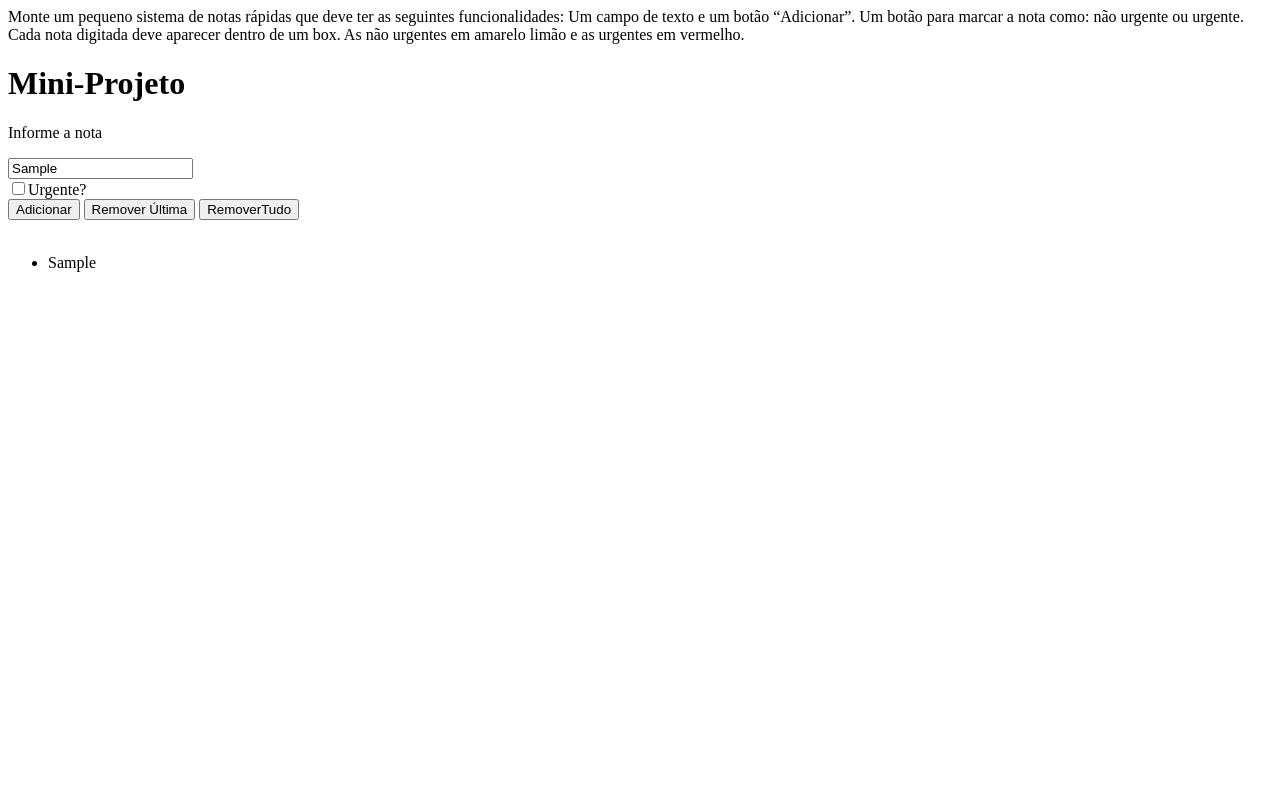
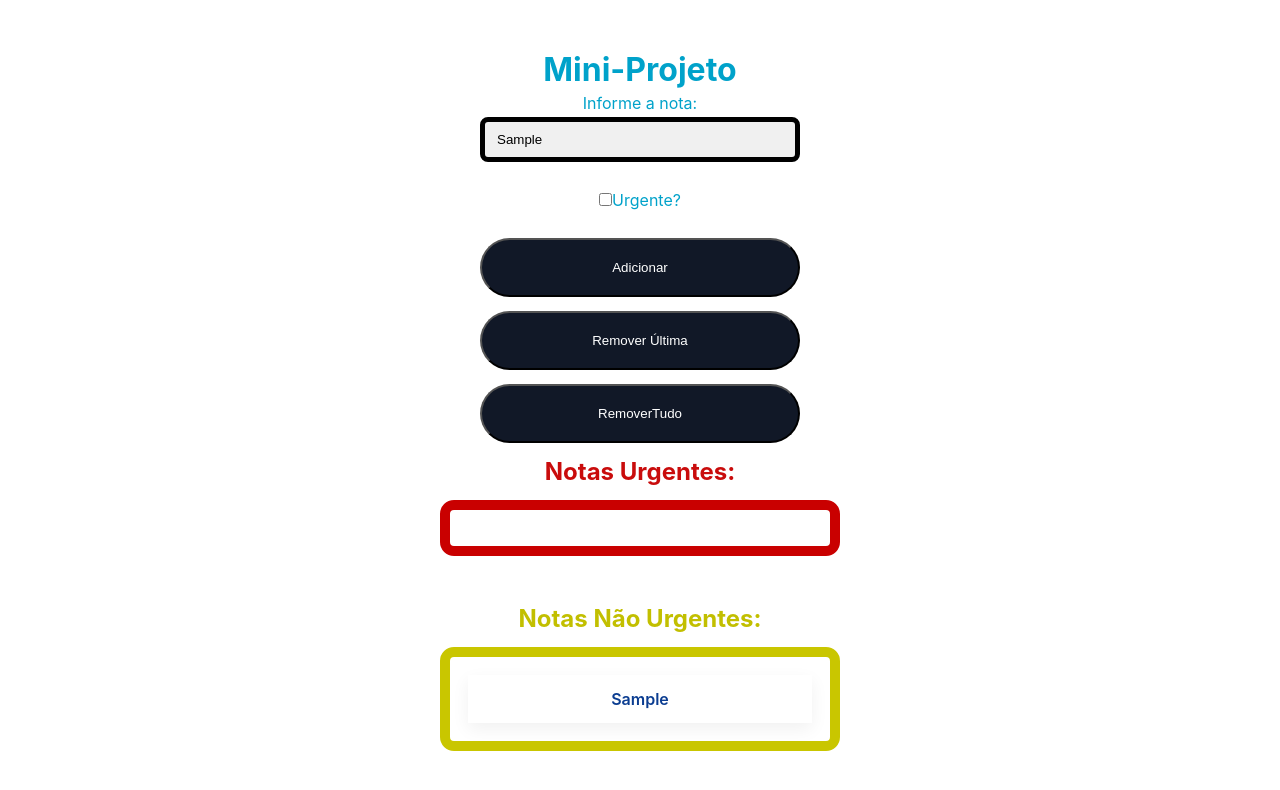
Before and after one commit to brunofbataglin/atividade031125-DOM, a plain HTML site: page index.html in a window 1280 px wide. Both pictures are taken after typing "Sample" into the empty fields and a click on the button "Adicionar". Drawn offline with Linux system fonts and the light colour scheme.

Commit message:
v4
Versão definitiva

```diff
--- /dev/null
+++ b/css/style.css
@@ -0,0 +1,85 @@
+
+
+*{
+    box-sizing:border-box;
+    margin: 0;
+    padding: 0;
+}
+
+body{
+  font-family:Inter, "Segoe UI", Arial, sans-serif;
+  color:#00a2ca;
+  display:flex;
+  flex-direction:column;
+  align-items:center;
+  gap:4px;
+  padding:50px;
+}
+
+/* controles simples */
+input[type="text"]{
+  padding:10px 12px;
+  width:320px;
+  border:5px solid #000000;
+  border-radius:8px;
+  background:#f0f0f0;
+}
+input[type="button"]{
+  width:320px;
+  padding:20px 12px;
+  margin-bottom: 10px;
+  border-radius:80px;
+  background:#111827;
+  color:#fff;
+  cursor:pointer;
+}
+
+
+ul{
+    width:100%;
+    display:flex;
+    flex-direction:column;
+    gap:14px;
+    align-items:center
+
+}
+
+
+#notasUrgentes,#notasNaoUrgentes{
+  width:400px;
+  padding:18px;
+  border-radius:14px;
+  background:rgba(255,255,255,0.85);
+  display:flex;
+  flex-direction:column;
+  gap:12px;
+}
+
+#notasUrgentes {
+    border: rgb(201, 0, 0) 10px solid;
+}
+#notasNaoUrgentes {
+    border: rgb(201, 198, 0) 10px solid;
+}
+
+#Urg{
+    color: #c90c0c;
+}
+
+#nUrg {
+    color: #c2bf00;
+}
+
+#notasUrgentes li,#notasNaoUrgentes li{
+  width:100%;
+  padding:14px 16px;
+  box-shadow:0 6px 18px rgba(2,6,23,0.06);
+  display:flex;
+  align-items: center;
+  justify-content: center;
+}
+
+
+#azul{ color:#0b3d91; font-weight:600; }
+#verde{ color:#1f6f00; font-weight:600; }
+#roxo{ color:#4b0082; font-weight:600; }
--- a/index.html
+++ b/index.html
@@ -4,17 +4,13 @@
     <meta charset="UTF-8">
     <meta name="viewport" content="width=device-width, initial-scale=1.0">
     <title>Document</title>
+    <link rel="stylesheet" href="css/style.css">
 </head>
 <body>
 
-    Monte um pequeno sistema de  notas rápidas que deve ter as seguintes funcionalidades:
-Um campo de texto e um botão “Adicionar”.
-Um botão para marcar a nota como: não urgente ou urgente.
-Cada nota digitada deve aparecer dentro de um box. As não urgentes em amarelo limão e as  urgentes em vermelho.
-
 
     <h1>Mini-Projeto</h1>
-    <p>Informe a nota </p>
+    <p>Informe a nota: </p>
     <input type="text" id="novanota">
     <br>
     <label> <input type="checkbox" id="urgente" name="urg">Urgente?</label>
@@ -24,8 +20,11 @@ Cada nota digitada deve aparecer dentro de um box. As não urgentes em amarelo l
     <input type="button" value="RemoverTudo" id="removerTudo" onclick="removerTodoTexto()">
 
     <ul>
+    <h2 id="Urg">Notas Urgentes:</h2>
     <div id="notasUrgentes"></div>
     <br>
+
+    <h2 id="nUrg">Notas Não Urgentes:</h2>
     <div id="notasNaoUrgentes"></div>
     </ul>
 
--- a/js/projeto.js
+++ b/js/projeto.js
@@ -1,5 +1,5 @@
 
-var cont = ["p1", "p2", "p3"]
+var contagem1=1, contagem2=1
 
 function verificarCheck(){
     var x = document.getElementById("urgente").checked
@@ -24,18 +24,42 @@ function pegarCheck(){
 function pegarnota(){
     var nota = document.getElementById("novanota").value
     var urgente = verificarCheck()
+
     if(urgente){
         var novo = document.createElement("li")
         novo.innerText=nota
-        novo.id="paragrafo"
+
+        if (contagem1 == 1){
+            novo.id="azul"
+    }
+        if (contagem1 == 2){
+            novo.id="verde"
+    }
+        if (contagem1 == 3){
+            novo.id="roxo"
+            contagem1=0
+    }
+    contagem1++
 
         var notasUrgentes = document.getElementById("notasUrgentes")
         notasUrgentes.appendChild(novo)
+
     }
     else{
         var novo = document.createElement("li")
         novo.innerText=nota
-        novo.id="paragrafo"
+
+        if (contagem2 == 1){
+            novo.id="azul"
+    }
+        if (contagem2 == 2){
+            novo.id="verde"
+    }
+        if (contagem2 == 3){
+            novo.id="roxo"
+            contagem2=0
+    }
+    contagem2++
         var notasNaoUrgentes = document.getElementById("notasNaoUrgentes")
         notasNaoUrgentes.appendChild(novo)
     }
@@ -44,7 +68,7 @@ function pegarnota(){
 
 function removerUltima(){
 
-    container = pegarCheck
+    var container = pegarCheck()
 
     var ultimo = container.lastElementChild;
     if(ultimo){
@@ -62,20 +86,11 @@ function removerTodoTexto(){
     if(urgente){
         var urg = document.getElementById("notasUrgentes")
         urg.innerHTML=""
+        contagem1=1
     }
     else{
         var urg = document.getElementById("notasNaoUrgentes")
         urg.innerHTML=""
+        contagem2=1
     }
 }
-
-
-
-
-
-function colorir(){
-    var itens = document.querySelectorAll("p")
-    for(i=0;i<itens.length;i++){
-        itens[i].style.color="green"
-    }
-}
```
